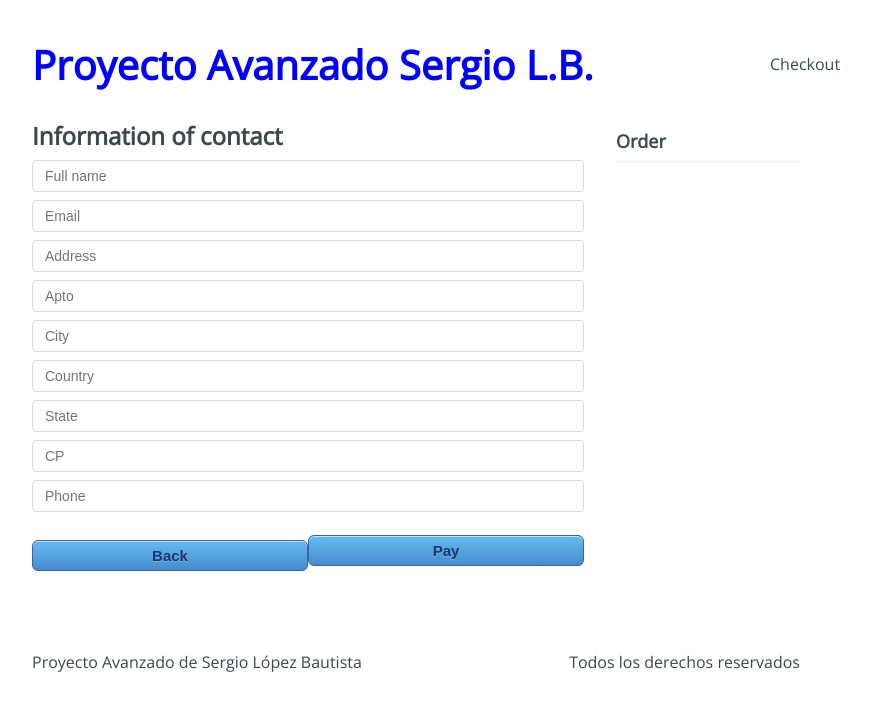
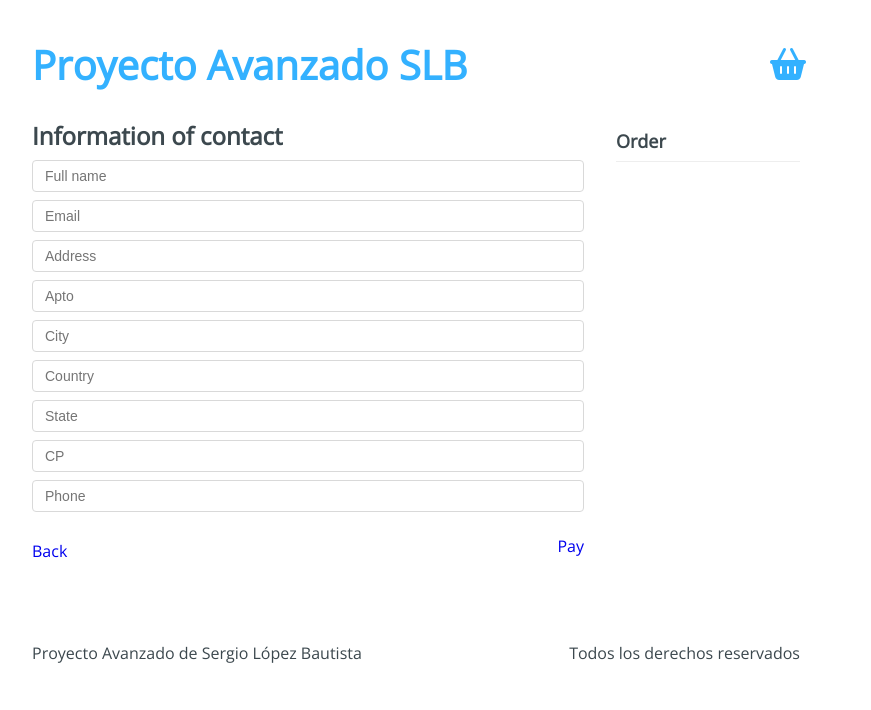
Before and after one commit to LBSergio/React_AP, a React app: page /checkout/information in a window 1280 px wide. Shown: the top 710 px of the page, without its empty margins (224-1095 px from the left). Built offline with nearby package versions, Linux system fonts and the light colour scheme.

Commit message:
Add link and icons

```diff
--- a/public/index.html
+++ b/public/index.html
@@ -4,7 +4,8 @@
     <meta charset="UTF-8">
     <meta http-equiv="X-UA-Compatible" content="IE=edge">
     <meta name="viewport" content="width=device-width, initial-scale=1.0">
-    <title>Proyecto de React Avanzado Sergio</title>
+    <title>Proyecto Avanzado SLB</title>
+    <script src="https://kit.fontawesome.com/473d269aa9.js" crossorigin="anonymous"></script>
 </head>
 <body>
     <div id='root'></div>
--- a/src/components/Header.jsx
+++ b/src/components/Header.jsx
@@ -1,12 +1,19 @@
-import React from 'react'
+import React from 'react';
+import { Link } from 'react-router-dom';
 import '@Scomponents/Header.css';
 
 export const Header = () => {
   return (
     <div className='Header'>
-        <h1 className='Header-title'>Proyecto Avanzado Sergio L.B.</h1>
+        <h1 className='Header-title'>
+          <Link to='/'>
+            Proyecto Avanzado SLB
+          </Link>
+        </h1>
         <div className='Header-checkout'>
-            Checkout
+          <Link to='/checkout'>
+            <i className='fas fa-shopping-basket fa-2x'/>
+          </Link>
         </div>
     </div>
   )
--- a/src/containers/Checkout.jsx
+++ b/src/containers/Checkout.jsx
@@ -1,4 +1,5 @@
 import React from 'react';
+import { Link } from 'react-router-dom';
 import '@Scomponents/Checkout.css';
 
 const Checkout = () => {
@@ -16,7 +17,7 @@ const Checkout = () => {
                         </span>
                     </div>
                     <button type='button'>
-                        Delete
+                        <i className='fas fa-trash-alt'/>
                     </button>
                 </div>
             </div>
@@ -24,9 +25,11 @@ const Checkout = () => {
                 <h3>
                     Total price: $
                 </h3>
-                <button type='button'>
-                    Continue
-                </button>
+                <Link to='/checkout/information'>
+                    <button type='button'>
+                        Continue
+                    </button>
+                </Link>
             </div>
         </div>
     );
--- a/src/containers/Information.jsx
+++ b/src/containers/Information.jsx
@@ -1,4 +1,5 @@
 import React from 'react';
+import { Link } from 'react-router-dom';
 import '@Scomponents/Information.css';
 
 const Information = () => {
@@ -24,12 +25,16 @@ const Information = () => {
                     </form>
                 </div>
                 <div className='Information-buttons'>
-                    <button type='button' className='Information-back'>
-                        Back
-                    </button>
-                    <button type='button' className='Information-next'>
-                        Pay
-                    </button>
+                    <div className='Information-back'>
+                        <Link to='/checkout'>
+                            Back
+                        </Link>
+                    </div>
+                    <div className='Information-next'>
+                        <Link to='/checkout/payment'>
+                            Pay
+                        </Link>
+                    </div>
                 </div>
             </div>
             <div className='Information-sidebar'>
```
